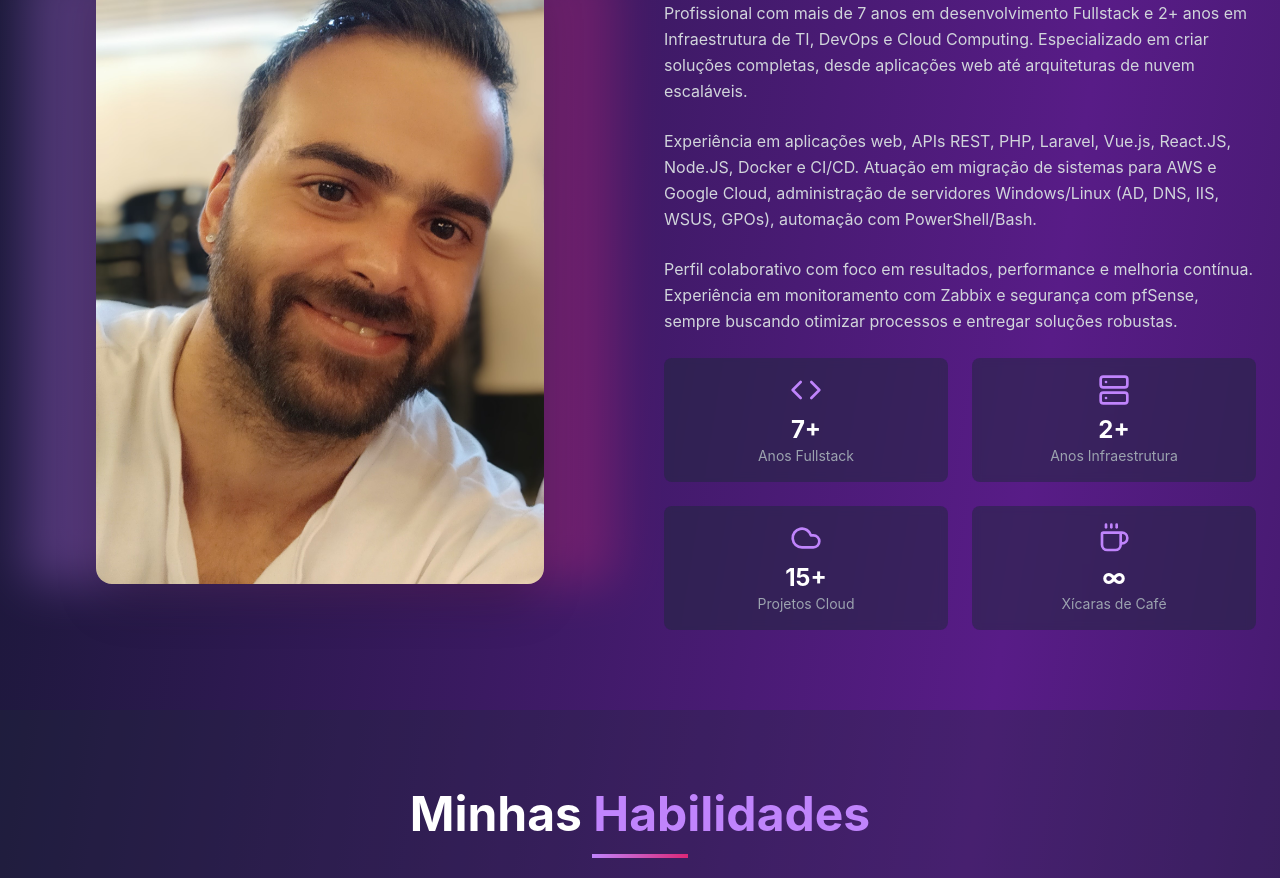
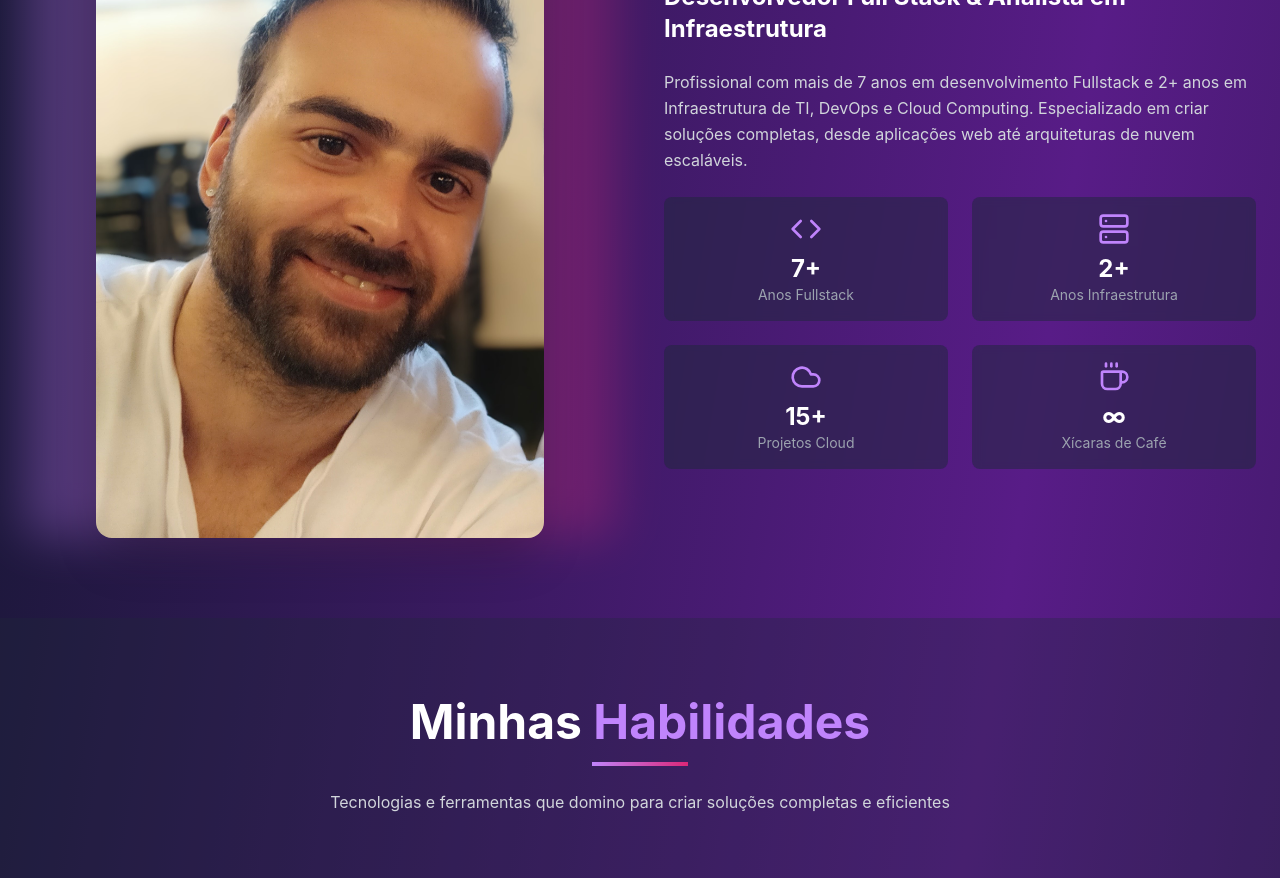
Before and after one commit to igortriveloni86/meu-portfolio, a React (Vite) app: page / in a window 1280 px wide. Shown: the part 1100-1978 px from the top of the page. Built offline with nearby package versions, Linux system fonts and the light colour scheme.

Commit message:
adequação ao about

```diff
--- a/src/components/About.tsx
+++ b/src/components/About.tsx
@@ -59,18 +59,6 @@ const About = () => {
               Especializado em criar soluções completas, desde aplicações web
               até arquiteturas de nuvem escaláveis.
             </p>
-            <p className="text-gray-300 leading-relaxed">
-              Experiência em aplicações web, APIs REST, PHP, Laravel, Vue.js,
-              React.JS, Node.JS, Docker e CI/CD. Atuação em migração de sistemas
-              para AWS e Google Cloud, administração de servidores Windows/Linux
-              (AD, DNS, IIS, WSUS, GPOs), automação com PowerShell/Bash.
-            </p>
-            <p className="text-gray-300 leading-relaxed">
-              Perfil colaborativo com foco em resultados, performance e melhoria
-              contínua. Experiência em monitoramento com Zabbix e segurança com
-              pfSense, sempre buscando otimizar processos e entregar soluções
-              robustas.
-            </p>
 
             <div className="grid grid-cols-2 gap-6 mt-8">
               {stats.map((stat, index) => (
```
